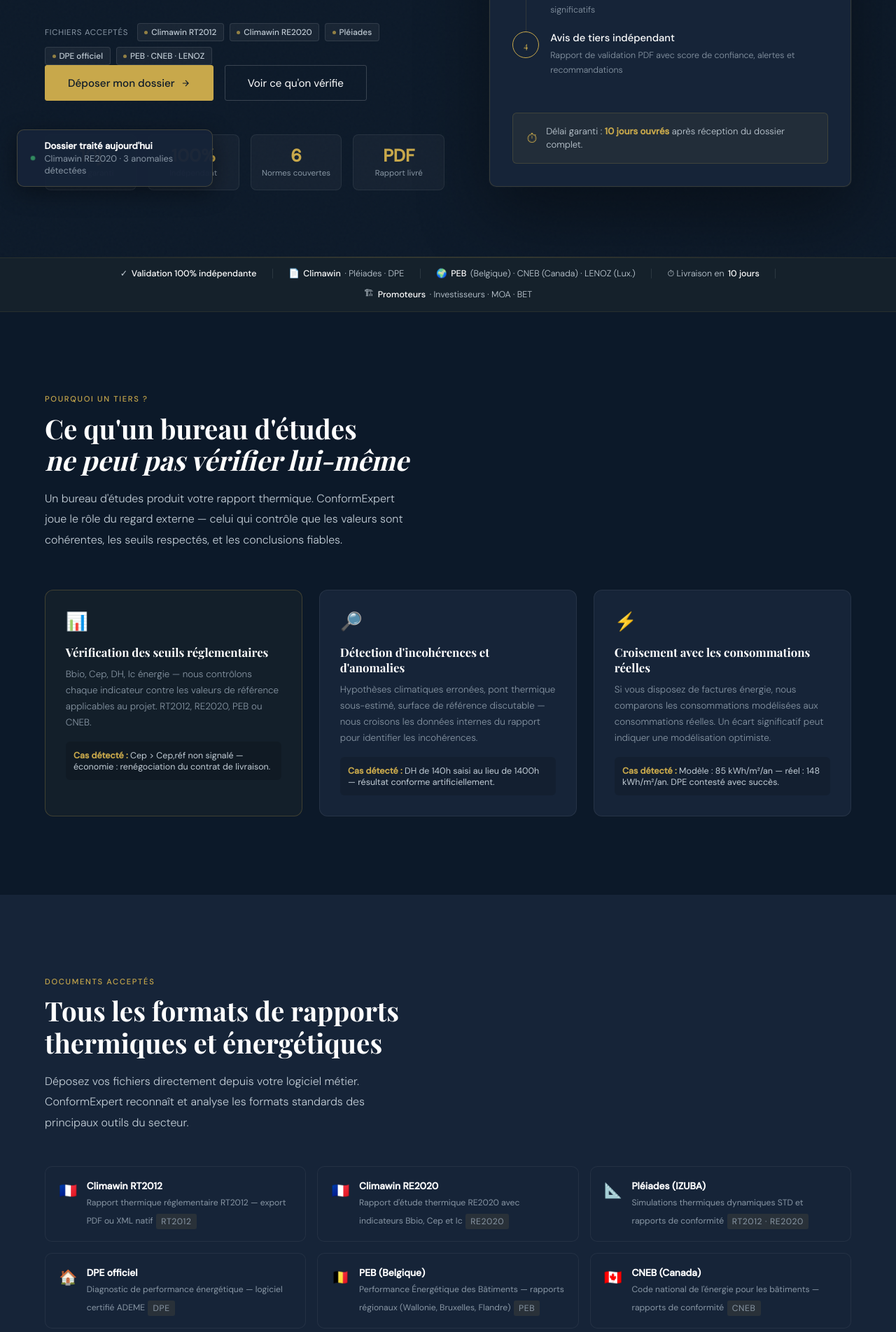
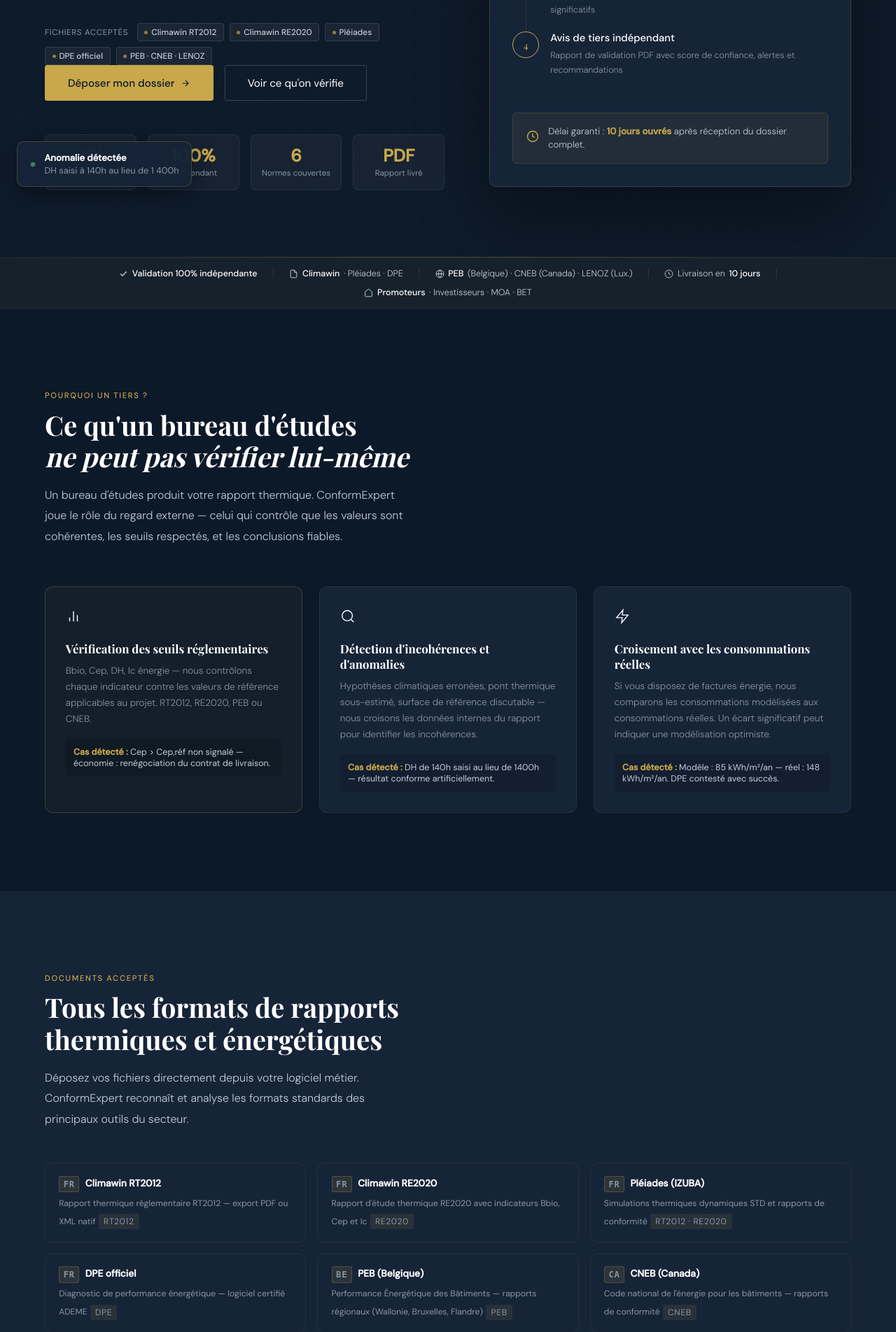
Before and after one commit to Snow275/rt2012-re2020-analyzer, a Django app: page / in a window 1280 px wide. Shown: the part 509-2413 px from the top of the page at 70% size. Run offline with Django 5.2, Linux system fonts and the light colour scheme; data comes from the database, SQL or seed files in the repository; parts of the project's set-up code (start-up, migrations or seed data) failed here and were passed over; some libraries are stand-ins or nearby versions; some web fonts are replaced.

Commit message:
Update landing.html

```diff
--- a/main/templates/main/landing.html
+++ b/main/templates/main/landing.html
@@ -806,7 +806,7 @@ nav {
 .sm-step-icon.pending { background: rgba(255,255,255,0.05); color: var(--gray-1); }
 
 .suivi-features { display: flex; flex-direction: column; gap: 1.5rem; }
-.sf-item {
+.sf-item { display:flex; align-items:flex-start; gap:.75rem;
   display: flex;
   gap: 1.2rem;
   align-items: flex-start;
@@ -965,7 +965,7 @@ nav {
   font-size: 0.75rem;
   color: var(--text-muted);
 }
-.form-guarantee::before { content: '🔒'; }
+.form-guarantee::before { content: '<svg width="28" height="28" viewBox="0 0 24 24" fill="none" stroke="currentColor" stroke-width="1.5"><rect x="3" y="11" width="18" height="11" rx="2"/><path d="M7 11V7a5 5 0 0 1 10 0v4"/></svg>'; }
 
 /* ════════════════════════════════════════
    FOOTER
@@ -1375,6 +1375,24 @@ footer {
 .reveal { opacity:0;transform:translateY(20px);transition:opacity .6s ease,transform .6s ease; }
 .reveal.visible { opacity:1;transform:none; }
 
+
+  .country-flag {
+    display: inline-flex;
+    align-items: center;
+    justify-content: center;
+    font-size: .6rem;
+    font-weight: 700;
+    letter-spacing: .06em;
+    color: var(--gold);
+    background: rgba(200,168,75,.12);
+    border: 1px solid rgba(200,168,75,.25);
+    border-radius: 3px;
+    padding: .1rem .35rem;
+    margin-right: .3rem;
+    vertical-align: middle;
+    font-family: monospace;
+  }
+
 </style>
 </head>
 
@@ -1384,10 +1402,30 @@ footer {
 <div class="sp-toast" id="spToast">
   <div class="sp-toast-dot"></div>
   <div>
-    <strong>Dossier traité aujourd'hui</strong>
-    <span>Climawin RE2020 · 3 anomalies détectées</span>
+    <strong id="spToastTitle">Dossier traité aujourd'hui</strong>
+    <span id="spToastMsg">Climawin RE2020 · 3 anomalies détectées</span>
   </div>
 </div>
+
+<script>
+(function() {
+  var messages = [
+    { title: "Dossier traité aujourd'hui",      msg: "Climawin RE2020 · 3 anomalies détectées" },
+    { title: "Rapport livré ce matin",           msg: "RT2012 · Bbio hors seuil détecté" },
+    { title: "Validation terminée",              msg: "PEB Belgique · Conforme avec réserves" },
+    { title: "Anomalie détectée",                msg: "DH saisi à 140h au lieu de 1 400h" },
+    { title: "Dossier clôturé",                  msg: "Pléiades RE2020 · Score confiance 94%" },
+    { title: "Croisement factures effectué",     msg: "Écart de 63 kWh/m²/an avec le modèle" },
+    { title: "Rapport envoyé au client",         msg: "CNEB Canada · 2 points de vigilance" },
+    { title: "Vérification en cours",            msg: "Climawin RT2012 · Étanchéité à l'air" },
+    { title: "Dossier accepté",                  msg: "DPE officiel · Classe D contestée" },
+    { title: "Analyse terminée",                 msg: "LENOZ Luxembourg · Certification validée" },
+  ];
+  var r = messages[Math.floor(Math.random() * messages.length)];
+  document.getElementById('spToastTitle').textContent = r.title;
+  document.getElementById('spToastMsg').textContent   = r.msg;
+})();
+</script>
 
 <!-- ████ NAV ████ -->
 <nav>
@@ -1485,7 +1523,7 @@ footer {
 
   <div class="hero-card anim-r">
     <div class="hcard-header">
-      <div class="hcard-header-icon">🔍</div>
+      <div class="hcard-header-icon"><svg width="18" height="18" viewBox="0 0 24 24" fill="none" stroke="currentColor" stroke-width="1.8"><circle cx="11" cy="11" r="8"/><path d="m21 21-4.35-4.35"/></svg></div>
       <div>
         <h3>Ce que nous vérifions</h3>
         <p>Sur chaque rapport reçu</p>
@@ -1522,7 +1560,7 @@ footer {
       </div>
     </div>
     <div class="hcard-footer">
-      <div class="hcard-footer-icon">⏱</div>
+      <div class="hcard-footer-icon"><svg width="18" height="18" viewBox="0 0 24 24" fill="none" stroke="currentColor" stroke-width="1.8"><circle cx="12" cy="12" r="10"/><path d="M12 6v6l4 2"/></svg></div>
       <p>Délai garanti : <strong>10 jours ouvrés</strong> après réception du dossier complet.</p>
     </div>
   </div>
@@ -1530,15 +1568,15 @@ footer {
 
 <!-- ████ TRUST BAR ████ -->
 <div class="trust-bar">
-  <div class="tb-item">✓ <strong>Validation 100% indépendante</strong></div>
+  <div class="tb-item"><svg width="13" height="13" viewBox="0 0 24 24" fill="none" stroke="currentColor" stroke-width="2.5"><path d="M20 6 9 17l-5-5"/></svg> <strong>Validation 100% indépendante</strong></div>
   <div class="tb-sep"></div>
-  <div class="tb-item">📄 <strong>Climawin</strong> · Pléiades · DPE</div>
+  <div class="tb-item"><svg width="13" height="13" viewBox="0 0 24 24" fill="none" stroke="currentColor" stroke-width="1.8"><path d="M14 2H6a2 2 0 0 0-2 2v16a2 2 0 0 0 2 2h12a2 2 0 0 0 2-2V8z"/><path d="M14 2v6h6"/></svg> <strong>Climawin</strong> · Pléiades · DPE</div>
   <div class="tb-sep"></div>
-  <div class="tb-item">🌍 <strong>PEB</strong> (Belgique) · CNEB (Canada) · LENOZ (Lux.)</div>
+  <div class="tb-item"><svg width="13" height="13" viewBox="0 0 24 24" fill="none" stroke="currentColor" stroke-width="1.8"><circle cx="12" cy="12" r="10"/><path d="M2 12h20M12 2a15.3 15.3 0 0 1 4 10 15.3 15.3 0 0 1-4 10 15.3 15.3 0 0 1-4-10 15.3 15.3 0 0 1 4-10z"/></svg> <strong>PEB</strong> (Belgique) · CNEB (Canada) · LENOZ (Lux.)</div>
   <div class="tb-sep"></div>
-  <div class="tb-item">⏱ Livraison en <strong>10 jours</strong></div>
+  <div class="tb-item"><svg width="13" height="13" viewBox="0 0 24 24" fill="none" stroke="currentColor" stroke-width="1.8"><circle cx="12" cy="12" r="10"/><path d="M12 6v6l4 2"/></svg> Livraison en <strong>10 jours</strong></div>
   <div class="tb-sep"></div>
-  <div class="tb-item">🏗 <strong>Promoteurs</strong> · Investisseurs · MOA · BET</div>
+  <div class="tb-item"><svg width="13" height="13" viewBox="0 0 24 24" fill="none" stroke="currentColor" stroke-width="1.8"><path d="M3 9l9-7 9 7v11a2 2 0 0 1-2 2H5a2 2 0 0 1-2-2z"/></svg> <strong>Promoteurs</strong> · Investisseurs · MOA · BET</div>
 </div>
 
 <!-- ████ VALIDATION ████ -->
@@ -1552,19 +1590,19 @@ footer {
 
     <div class="validation-grid">
       <div class="val-card accent reveal">
-        <div class="val-card-icon">📊</div>
+        <div class="val-card-icon"><svg width="22" height="22" viewBox="0 0 24 24" fill="none" stroke="currentColor" stroke-width="1.5"><path d="M18 20V10M12 20V4M6 20v-6"/></svg></div>
         <h4>Vérification des seuils réglementaires</h4>
         <p>Bbio, Cep, DH, Ic énergie — nous contrôlons chaque indicateur contre les valeurs de référence applicables au projet. RT2012, RE2020, PEB ou CNEB.</p>
         <div class="val-card-detail"><strong>Cas détecté :</strong> Cep &gt; Cep,réf non signalé — économie : renégociation du contrat de livraison.</div>
       </div>
       <div class="val-card reveal">
-        <div class="val-card-icon">🔎</div>
+        <div class="val-card-icon"><svg width="22" height="22" viewBox="0 0 24 24" fill="none" stroke="currentColor" stroke-width="1.5"><circle cx="11" cy="11" r="8"/><path d="m21 21-4.35-4.35"/></svg></div>
         <h4>Détection d'incohérences et d'anomalies</h4>
         <p>Hypothèses climatiques erronées, pont thermique sous-estimé, surface de référence discutable — nous croisons les données internes du rapport pour identifier les incohérences.</p>
         <div class="val-card-detail"><strong>Cas détecté :</strong> DH de 140h saisi au lieu de 1400h — résultat conforme artificiellement.</div>
       </div>
       <div class="val-card reveal">
-        <div class="val-card-icon">⚡</div>
+        <div class="val-card-icon"><svg width="22" height="22" viewBox="0 0 24 24" fill="none" stroke="currentColor" stroke-width="1.5"><path d="M13 2 3 14h9l-1 8 10-12h-9l1-8z"/></svg></div>
         <h4>Croisement avec les consommations réelles</h4>
         <p>Si vous disposez de factures énergie, nous comparons les consommations modélisées aux consommations réelles. Un écart significatif peut indiquer une modélisation optimiste.</p>
         <div class="val-card-detail"><strong>Cas détecté :</strong> Modèle : 85 kWh/m²/an — réel : 148 kWh/m²/an. DPE contesté avec succès.</div>
@@ -1584,73 +1622,64 @@ footer {
 
     <div class="doc-grid">
       <div class="doc-item-card reveal">
-        <div class="doc-item-icon">🇫🇷</div>
         <div>
-          <strong>Climawin RT2012</strong>
+          <strong><span class="country-flag">FR</span> Climawin RT2012</strong>
           <span>Rapport thermique réglementaire RT2012 — export PDF ou XML natif</span>
           <span class="doc-item-norm">RT2012</span>
         </div>
       </div>
       <div class="doc-item-card reveal">
-        <div class="doc-item-icon">🇫🇷</div>
         <div>
-          <strong>Climawin RE2020</strong>
+          <strong><span class="country-flag">FR</span> Climawin RE2020</strong>
           <span>Rapport d'étude thermique RE2020 avec indicateurs Bbio, Cep et Ic</span>
           <span class="doc-item-norm">RE2020</span>
         </div>
       </div>
       <div class="doc-item-card reveal">
-        <div class="doc-item-icon">📐</div>
         <div>
-          <strong>Pléiades (IZUBA)</strong>
+          <strong><span class="country-flag">FR</span> Pléiades (IZUBA)</strong>
           <span>Simulations thermiques dynamiques STD et rapports de conformité</span>
           <span class="doc-item-norm">RT2012 · RE2020</span>
         </div>
       </div>
       <div class="doc-item-card reveal">
-        <div class="doc-item-icon">🏠</div>
         <div>
-          <strong>DPE officiel</strong>
+          <strong><span class="country-flag">FR</span> DPE officiel</strong>
           <span>Diagnostic de performance énergétique — logiciel certifié ADEME</span>
           <span class="doc-item-norm">DPE</span>
         </div>
       </div>
       <div class="doc-item-card reveal">
-        <div class="doc-item-icon">🇧🇪</div>
         <div>
-          <strong>PEB (Belgique)</strong>
+          <strong><span class="country-flag">BE</span> PEB (Belgique)</strong>
           <span>Performance Énergétique des Bâtiments — rapports régionaux (Wallonie, Bruxelles, Flandre)</span>
           <span class="doc-item-norm">PEB</span>
         </div>
       </div>
       <div class="doc-item-card reveal">
-        <div class="doc-item-icon">🇨🇦</div>
         <div>
-          <strong>CNEB (Canada)</strong>
+          <strong><span class="country-flag">CA</span> CNEB (Canada)</strong>
           <span>Code national de l'énergie pour les bâtiments — rapports de conformité</span>
           <span class="doc-item-norm">CNEB</span>
         </div>
       </div>
       <div class="doc-item-card reveal">
-        <div class="doc-item-icon">🇱🇺</div>
         <div>
-          <strong>LENOZ (Luxembourg)</strong>
+          <strong><span class="country-flag">LU</span> LENOZ (Luxembourg)</strong>
           <span>Lëtzebuerger Nohaltegkeetsstandard — certification durabilité</span>
           <span class="doc-item-norm">LENOZ</span>
         </div>
       </div>
       <div class="doc-item-card reveal">
-        <div class="doc-item-icon">✅</div>
         <div>
-          <strong>Attestation de conformité</strong>
+          <strong><span class="country-flag">FR</span> Attestation de conformité</strong>
           <span>Attestation RE2020 ou RT2012 à la livraison — vérification des valeurs déclarées</span>
           <span class="doc-item-norm">RT/RE</span>
         </div>
       </div>
       <div class="doc-item-card reveal">
-        <div class="doc-item-icon">🧾</div>
         <div>
-          <strong>Factures énergie</strong>
+          <strong><span class="country-flag">—</span> Factures énergie</strong>
           <span>Gaz, électricité — pour le croisement avec les consommations modélisées</span>
           <span class="doc-item-norm">Croisement</span>
         </div>
@@ -1708,7 +1737,7 @@ footer {
     <div class="profil-grid">
       <div class="profil-card reveal">
         <div class="profil-card-top">
-          <div class="profil-icon">🏗</div>
+          <div class="profil-icon"><svg width="20" height="20" viewBox="0 0 24 24" fill="none" stroke="currentColor" stroke-width="1.5"><path d="M3 9l9-7 9 7v11a2 2 0 0 1-2 2H5a2 2 0 0 1-2-2z"/><polyline points="9 22 9 12 15 12 15 22"/></svg></div>
           <div>
             <div class="profil-role">Promoteur / Maître d'ouvrage</div>
             <h4>Vérifier avant de signer</h4>
@@ -1726,7 +1755,7 @@ footer {
 
       <div class="profil-card reveal">
         <div class="profil-card-top">
-          <div class="profil-icon">💼</div>
+          <div class="profil-icon"><svg width="20" height="20" viewBox="0 0 24 24" fill="none" stroke="currentColor" stroke-width="1.5"><rect x="2" y="7" width="20" height="14" rx="2"/><path d="M16 7V5a2 2 0 0 0-2-2h-4a2 2 0 0 0-2 2v2"/></svg></div>
           <div>
             <div class="profil-role">Investisseur / Gestionnaire de patrimoine</div>
             <h4>Évaluer avant d'acquérir</h4>
@@ -1744,7 +1773,7 @@ footer {
 
       <div class="profil-card reveal">
         <div class="profil-card-top">
-          <div class="profil-icon">📐</div>
+          <div class="profil-icon"><svg width="20" height="20" viewBox="0 0 24 24" fill="none" stroke="currentColor" stroke-width="1.5"><circle cx="12" cy="12" r="10"/><path d="M12 8v4l3 3"/></svg></div>
           <div>
             <div class="profil-role">Architecte / Bureau d'études thermiques</div>
             <h4>Relecture externe avant livraison</h4>
@@ -1762,7 +1791,7 @@ footer {
 
       <div class="profil-card reveal">
         <div class="profil-card-top">
-          <div class="profil-icon">🏢</div>
+          <div class="profil-icon"><svg width="20" height="20" viewBox="0 0 24 24" fill="none" stroke="currentColor" stroke-width="1.5"><rect x="4" y="2" width="16" height="20" rx="1"/><path d="M9 22v-4h6v4M8 6h.01M12 6h.01M16 6h.01M8 10h.01M12 10h.01M16 10h.01M8 14h.01M12 14h.01M16 14h.01"/></svg></div>
           <div>
             <div class="profil-role">Agent immobilier / Notaire</div>
             <h4>Sécuriser une transaction</h4>
@@ -1791,17 +1820,14 @@ footer {
 
     <div class="garanties-grid">
       <div class="garantie-card reveal">
-        <div class="garantie-icon">🔒</div>
         <h4>Indépendance totale</h4>
         <p>ConformExpert n'est lié à aucun bureau d'études, logiciel ou fabricant. Notre seul engagement est envers la conformité réglementaire et la fiabilité des données.</p>
       </div>
       <div class="garantie-card reveal">
-        <div class="garantie-icon">📅</div>
         <h4>Délai garanti 10 jours</h4>
         <p>Nous nous engageons contractuellement sur un délai de 10 jours ouvrés à compter de la réception du dossier complet. Aucun report sans notification préalable.</p>
       </div>
       <div class="garantie-card reveal">
-        <div class="garantie-icon">📄</div>
         <h4>Rapport structuré et actionnable</h4>
         <p>Chaque rapport de validation est livré en PDF, structuré par criticité — conforme, à surveiller, non-conforme — avec recommandations concrètes et actionnables.</p>
       </div>
@@ -1836,8 +1862,8 @@ footer {
             <div class="sm-bar-track"><div class="sm-bar-fill"></div></div>
           </div>
           <div class="sm-steps">
-            <div class="sm-step"><div class="sm-step-icon done">✓</div>Dossier reçu et validé</div>
-            <div class="sm-step"><div class="sm-step-icon done">✓</div>Extraction automatisée des données</div>
+            <div class="sm-step"><div class="sm-step-icon done"><svg width="10" height="10" viewBox="0 0 24 24" fill="none" stroke="currentColor" stroke-width="2.5"><path d="M20 6 9 17l-5-5"/></svg></div>Dossier reçu et validé</div>
+            <div class="sm-step"><div class="sm-step-icon done"><svg width="10" height="10" viewBox="0 0 24 24" fill="none" stroke="currentColor" stroke-width="2.5"><path d="M20 6 9 17l-5-5"/></svg></div>Extraction automatisée des données</div>
             <div class="sm-step"><div class="sm-step-icon active">→</div>Vérification seuils &amp; cohérence</div>
             <div class="sm-step"><div class="sm-step-icon pending">○</div>Rédaction du rapport de validation</div>
             <div class="sm-step"><div class="sm-step-icon pending">○</div>Livraison du rapport PDF</div>
@@ -1847,30 +1873,26 @@ footer {
 
       <div class="suivi-features reveal">
         <div class="sf-item">
-          <div class="sf-icon">🔗</div>
           <div class="sf-text">
-            <strong>Lien unique par dossier</strong>
+            <svg width="16" height="16" viewBox="0 0 24 24" fill="none" stroke="currentColor" stroke-width="1.8" style="color:var(--gold);flex-shrink:0;margin-top:2px"><path d="M10 13a5 5 0 0 0 7.54.54l3-3a5 5 0 0 0-7.07-7.07l-1.72 1.71"/><path d="M14 11a5 5 0 0 0-7.54-.54l-3 3a5 5 0 0 0 7.07 7.07l1.71-1.71"/></svg><strong>Lien unique par dossier</strong>
             <span>Chaque client reçoit un lien de suivi personnalisé, accessible à tout moment sans connexion requise.</span>
           </div>
         </div>
         <div class="sf-item">
-          <div class="sf-icon">📊</div>
           <div class="sf-text">
-            <strong>Statut mis à jour en temps réel</strong>
+            <svg width="16" height="16" viewBox="0 0 24 24" fill="none" stroke="currentColor" stroke-width="1.8" style="color:var(--gold);flex-shrink:0;margin-top:2px"><path d="M18 20V10M12 20V4M6 20v-6"/></svg><strong>Statut mis à jour en temps réel</strong>
             <span>Extraction, analyse, rédaction, livraison — chaque étape est mise à jour dès qu'elle est franchie.</span>
           </div>
         </div>
         <div class="sf-item">
-          <div class="sf-icon">📥</div>
           <div class="sf-text">
-            <strong>Téléchargement direct du rapport</strong>
+            <svg width="16" height="16" viewBox="0 0 24 24" fill="none" stroke="currentColor" stroke-width="1.8" style="color:var(--gold);flex-shrink:0;margin-top:2px"><path d="M21 15v4a2 2 0 0 1-2 2H5a2 2 0 0 1-2-2v-4"/><polyline points="7 10 12 15 17 10"/><line x1="12" y1="15" x2="12" y2="3"/></svg><strong>Téléchargement direct du rapport</strong>
             <span>Le rapport PDF de validation est disponible en téléchargement depuis la même page dès sa livraison.</span>
           </div>
         </div>
         <div class="sf-item">
-          <div class="sf-icon">💬</div>
           <div class="sf-text">
-            <strong>Échange inclus à la livraison</strong>
+            <svg width="16" height="16" viewBox="0 0 24 24" fill="none" stroke="currentColor" stroke-width="1.8" style="color:var(--gold);flex-shrink:0;margin-top:2px"><path d="M21 15a2 2 0 0 1-2 2H7l-4 4V5a2 2 0 0 1 2-2h14a2 2 0 0 1 2 2z"/></svg><strong>Échange inclus à la livraison</strong>
             <span>30 minutes d'échange avec l'analyste pour passer en revue les alertes et répondre à vos questions.</span>
           </div>
         </div>
```
